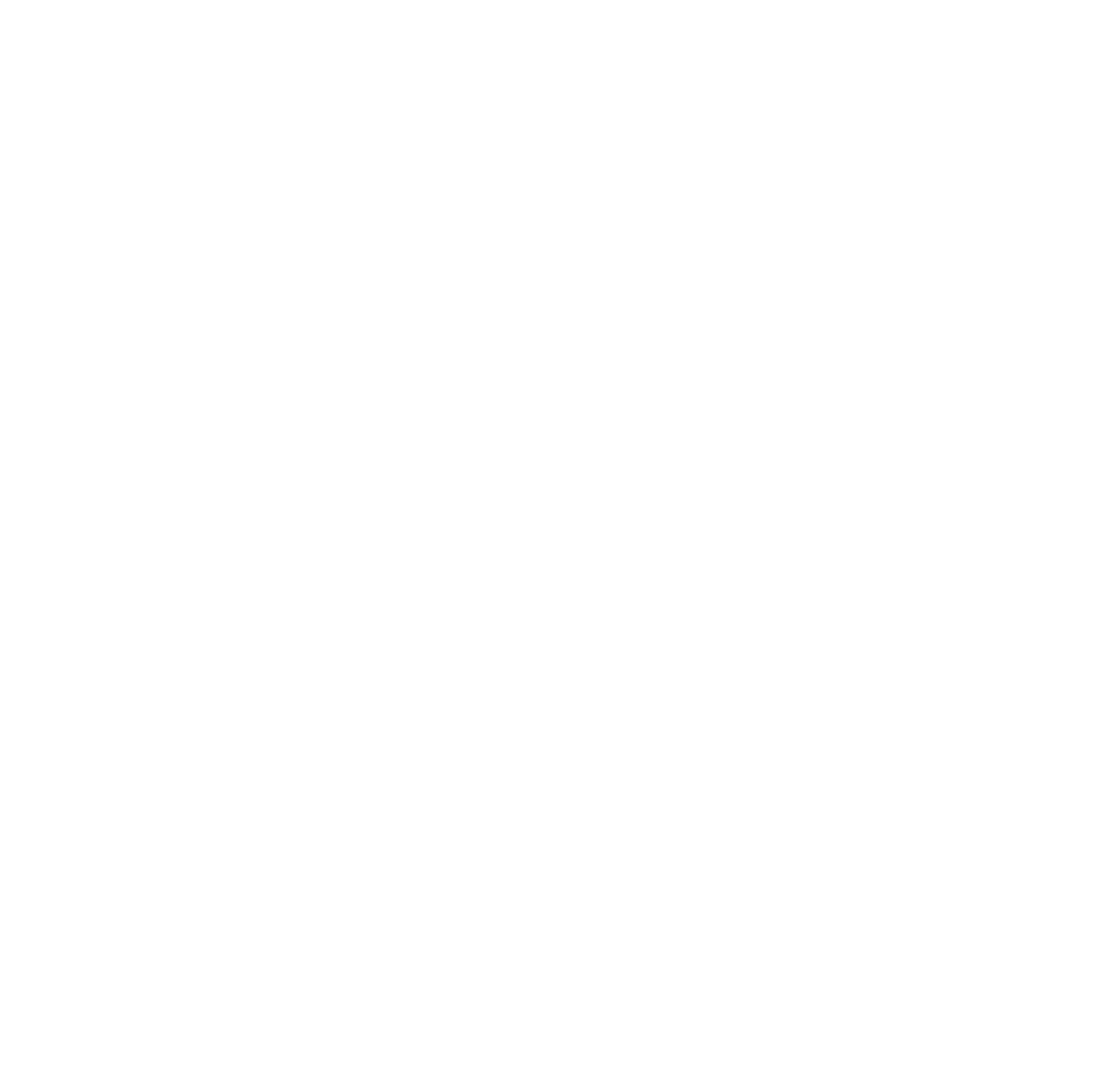
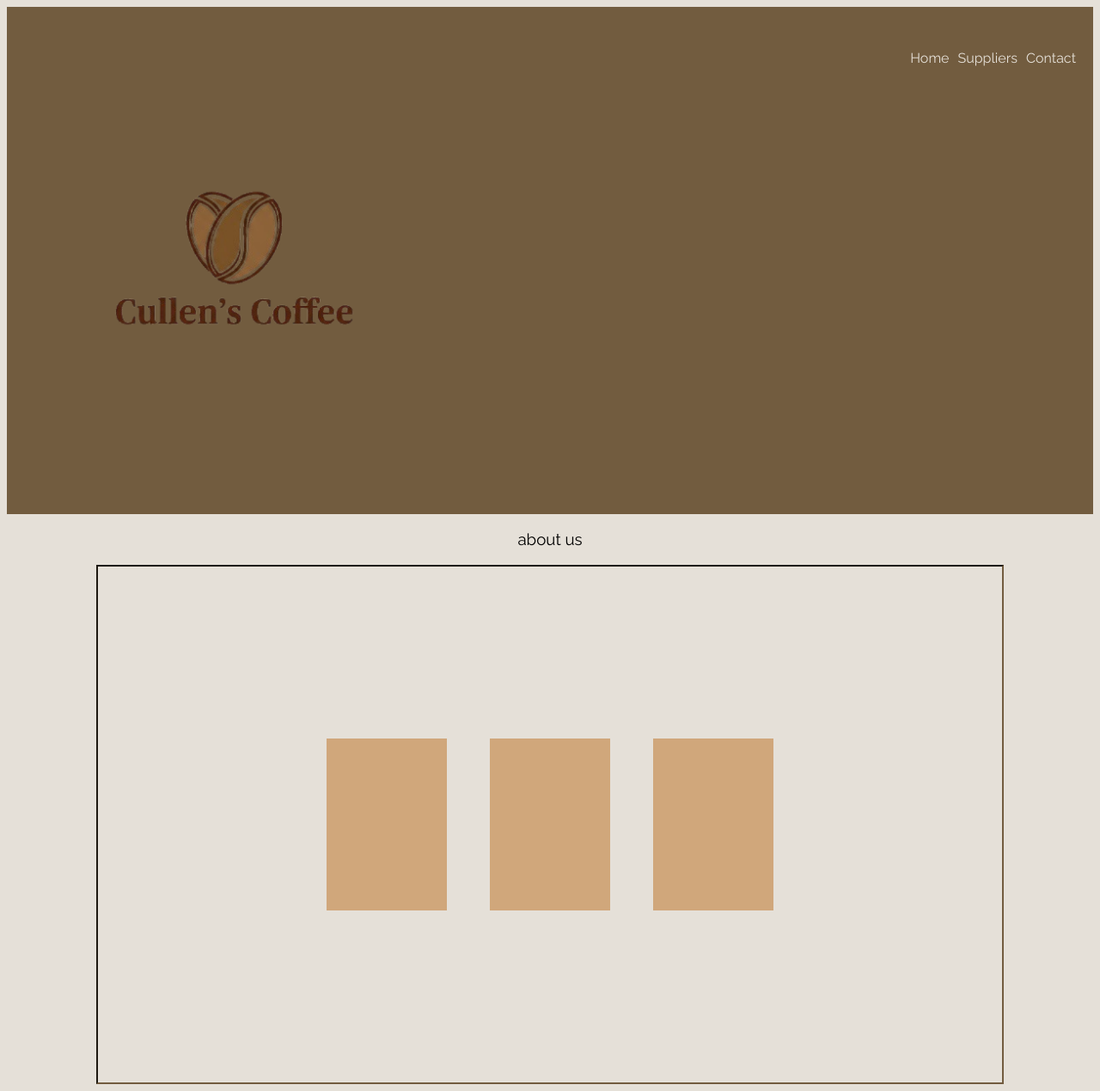
Before and after one commit to dannitacode/final-web-project, a plain HTML site: page index.html in a window 1280 px wide. Shown: the whole page at 86% size. Before the commit the page ends 800 px from the top, so only its background shows below. Drawn offline with Linux system fonts and the light colour scheme.

Commit message:
feat: Implement logo and header styling

```diff
--- a/index.html
+++ b/index.html
@@ -1,11 +1,37 @@
 <!DOCTYPE html>
 <html lang="es">
+
 <head>
     <meta charset="UTF-8">
     <meta name="viewport" content="width=device-width, initial-scale=1.0">
-    <title>Document</title>
+    <link rel="stylesheet" href="styles/style.css">
+    <!--Se importa fuente externa-->
+    <link rel="preconnect" href="https://fonts.googleapis.com">
+    <link rel="preconnect" href="https://fonts.gstatic.com" crossorigin>
+    <link href="https://fonts.googleapis.com/css2?family=Raleway:ital,wght@0,100..900;1,100..900&display=swap" rel="stylesheet">
+    <title>Home - Cullen's Coffee</title>
 </head>
+
 <body>
+    <header>
+        <div class="header">
+            <!--<h4 id="titleCullen">Cullen's Coffee</h4>-->
+
+            <img src="./img/logo.png" alt="">
+            <nav>
+                <a href="./index.html">Home</a>
+                <a href="./suppliers/suppliers.html">Suppliers</a>
+                <a href="./contact/contact.html">Contact</a>
+            </nav>
+        </div>
+    </header>
+    <h3 id="about">about us</h3>
+    <div class="columns">
+        <div class="cuerpo"></div>
+        <div class="cuerpo"></div>
+        <div class="cuerpo"></div>
+    </div>
 
 </body>
+
 </html>
--- /dev/null
+++ b/styles/style.css
@@ -0,0 +1,59 @@
+body{
+    background-color: #E5E0D8;
+    font-family: raleway;
+    font-weight: lighter;
+}
+
+
+nav{
+    display: flex;
+    gap: 10px;
+    justify-content: right;
+}
+
+a{
+  color: #E5E0D8;
+  text-decoration: none;
+}
+
+img {
+    width: 40%;
+}
+
+/*cambios de estilos en clases*/
+.header{
+    display: flex;
+    color: aliceblue;
+    padding: 50px 20px;
+    background-color: #725C3F;
+    font-weight: normal;
+    justify-content: space-between;
+}
+
+.columns{
+    display: flex;
+    flex-wrap: wrap;
+    justify-content: center;
+    border: inset;
+    border-color: #725C3F;
+    border-width: 2px;
+    padding: 200px 20px;
+    width: 80%;
+    margin-left: auto;
+    margin-right: auto;
+    gap: 50px;
+}
+.cuerpo{
+    padding: 100px 70px;
+    background-color: #D0A77B;
+}
+
+/*Cambios de estilos en ids*/
+#about{
+    text-align: center;
+    font-weight: normal;
+}
+#titleCullen{
+    font-weight: normal;
+    margin: 0;
+}
```
Also changed, not shown: contact/contact.html (added), img/Pngtreecoffee_bean_vector_8343574.png (added), img/logo.png (added), suppliers/suppliers.html (added).
